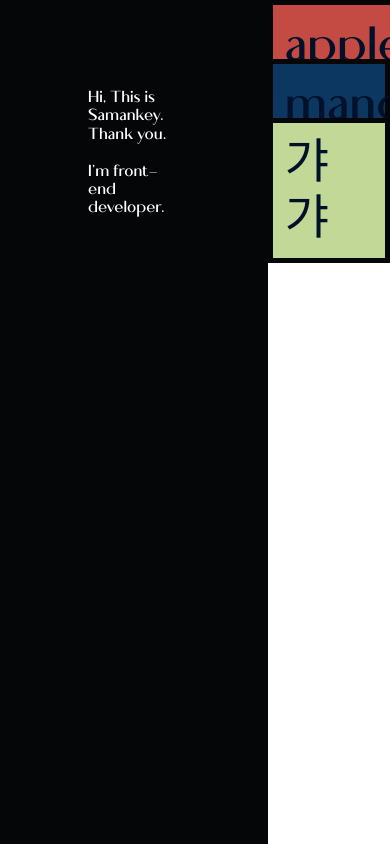
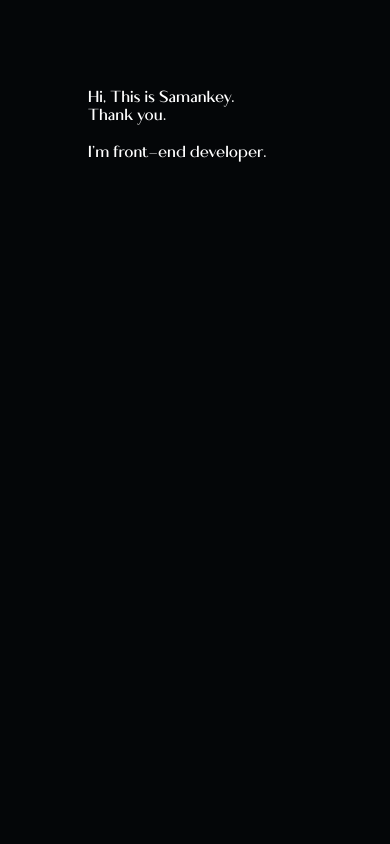
Before and after one commit to samankey/resume-project, a Nuxt app: page /absol in a window 390 px wide. Shown: the top 844 px of the page. Built offline with nearby package versions, Linux system fonts and the light colour scheme.

Commit message:
Add: 모바일 반응형

```diff
--- a/components/compC.vue
+++ b/components/compC.vue
@@ -101,4 +101,10 @@ export default {
     top: 30rem
   }
 }
+
+@media screen and (max-width:500px) {
+  .absol {
+    overflow: visible;
+  }
+}
 </style>
--- a/pages/absol.vue
+++ b/pages/absol.vue
@@ -42,4 +42,10 @@ export default {
     color: white;
   }
 }
+
+@media screen and (max-width:500px) {
+  .flefle {
+    display: block;
+  }
+}
 </style>
```
